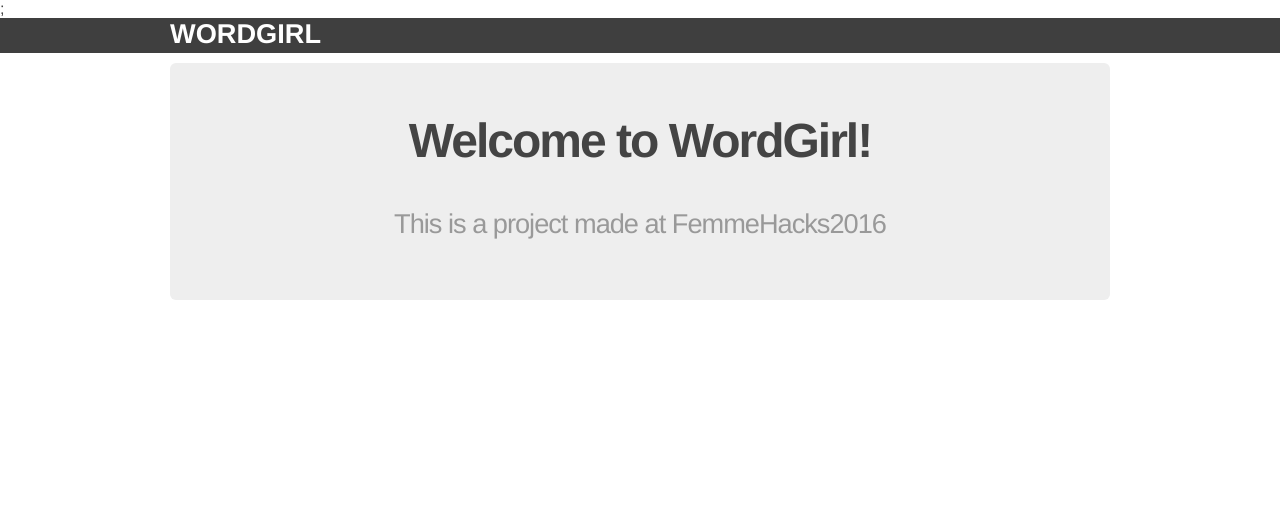
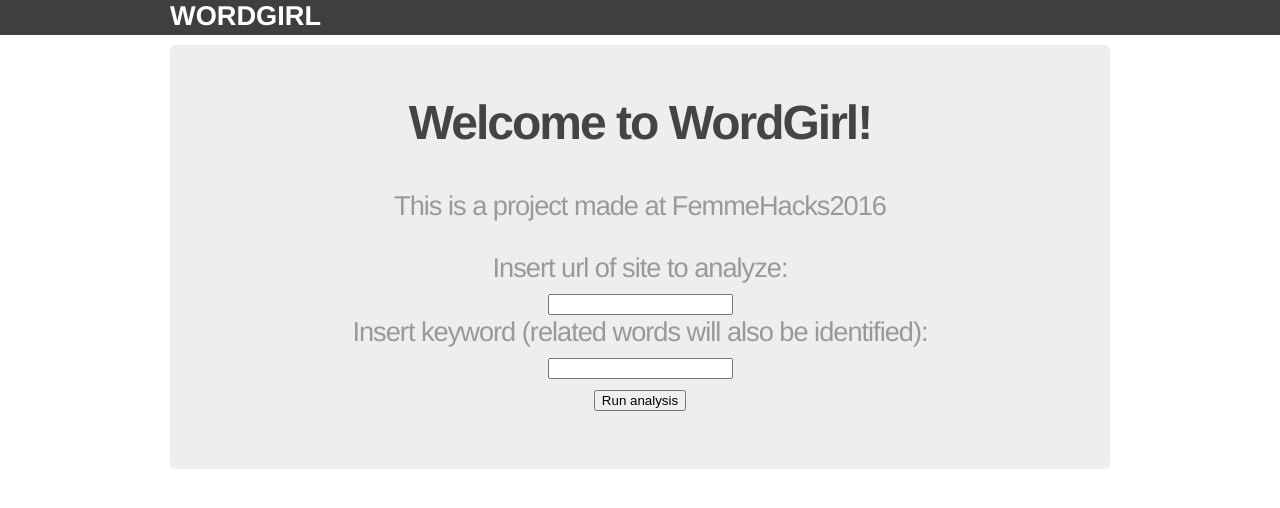
Before and after one commit to ebridget/wordgirl, a Flask app: page / in a window 1280 px wide. Shown: the top 508 px of the page. Run offline with Flask 2, Linux system fonts and the light colour scheme.

Commit message:
updated html with two text fields

```diff
--- a/routes.py
+++ b/routes.py
@@ -1,10 +1,31 @@
-from flask import Flask, render_template
+# We need to import request to access the details of the POST request
+# and render_template, to render our templates (form and response)
+# we'll use url_for to get some URLs for the app on the templates
+from flask import Flask, render_template, request, url_for
 
+# Initialize the Flask application
 app = Flask(__name__)
 
+# Define a route for the default URL, which loads the form
 @app.route('/')
-def home():
-  return render_template('home.html')
+def form():
+    return render_template('home.html')
 
+# Define a route for the action of the form, for example '/hello/'
+# We are also defining which type of requests this route is
+# accepting: POST requests in this case
+@app.route('/hello/', methods=['POST'])
+def hello():
+    name=request.form['url']
+    email=request.form['keyword']
+    return render_template('form_action.html', name=name, email=email)
+"""
+# Run the app :)
 if __name__ == '__main__':
-  app.run(debug=True)
+  app.run(
+        host="0.0.0.0",
+        port=int("5000")
+  )
+"""
+if __name__ == '__main__':
+    app.run(debug=True)
--- a/templates/home.html
+++ b/templates/home.html
@@ -3,5 +3,12 @@
   <div class="jumbo">
     <h2>Welcome to WordGirl!<h2>
     <h3>This is a project made at FemmeHacks2016<h3>
+    <form method="POST" action="/send">
+        <label><span>Insert url of site to analyze: </span></label><br>
+        <input type="text" name="url"/><br>
+        <label><span>Insert keyword (related words will also be identified): </span></label><br>
+        <input type="text" name="keyword"/><br>
+        <input type="submit" value="Run analysis"/>
+    </form>
   </div>
 {% endblock %}
--- a/templates/layout.html
+++ b/templates/layout.html
@@ -2,7 +2,7 @@
 <html>
   <head>
     <title>WordGirl</title>
-    <link rel="stylesheet" href="{{ url_for('static', filename='css/main.css') }}">;
+    <link rel="stylesheet" href="{{ url_for('static', filename='css/main.css') }}">
   </head>
   <body>
 
```
